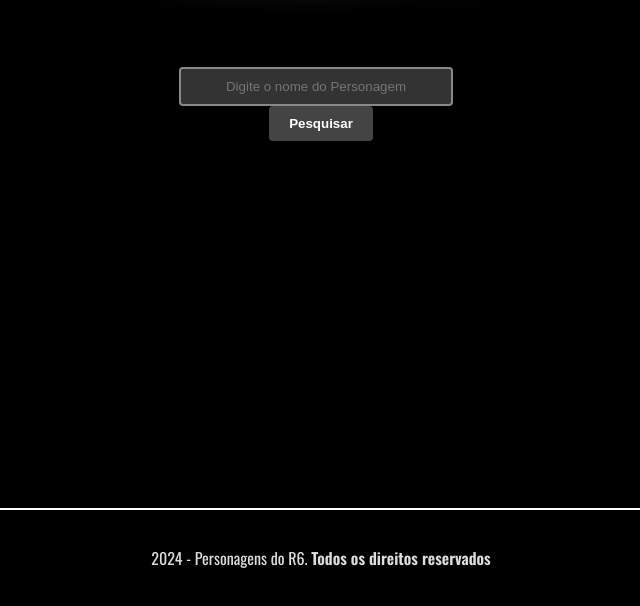
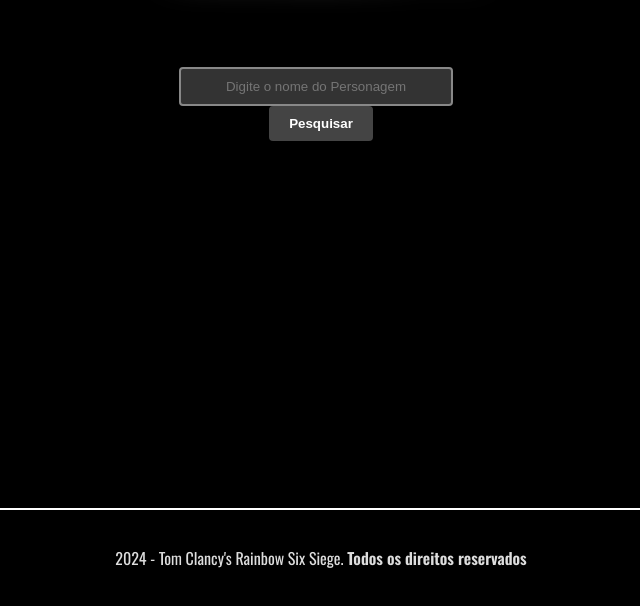
Before and after one commit to kaualor/ProjetoR6_ImersaoAluraDev, a plain HTML site: page index.html in a window 1280 px wide. Shown: the part 192-798 px from the top of the page, without its empty margins (319-959 px from the left). Drawn offline with nearby package versions, Linux system fonts and the light colour scheme.

Commit message:
Rodapé Alterado.

```diff
--- a/index.html
+++ b/index.html
@@ -22,7 +22,7 @@
         </section>
     </main>
     <footer>
-        <p>2024 - Personagens do R6. <strong>Todos os direitos reservados</strong></p>
+        <p>2024 - Tom Clancy's Rainbow Six Siege. <strong>Todos os direitos reservados</strong></p>
     </footer>
     <script src="dados.js"></script>
     <script src="app.js"></script>
```
